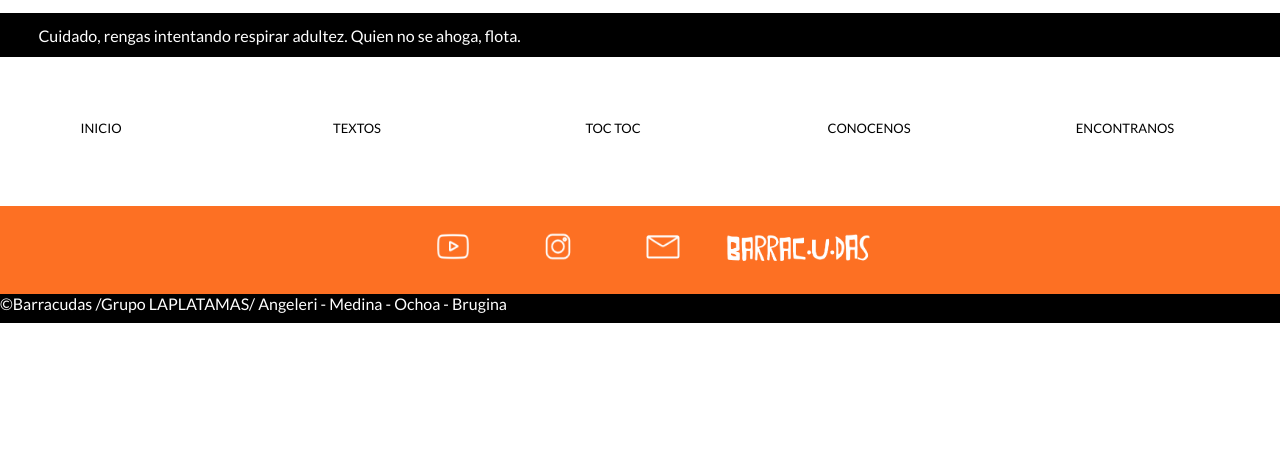
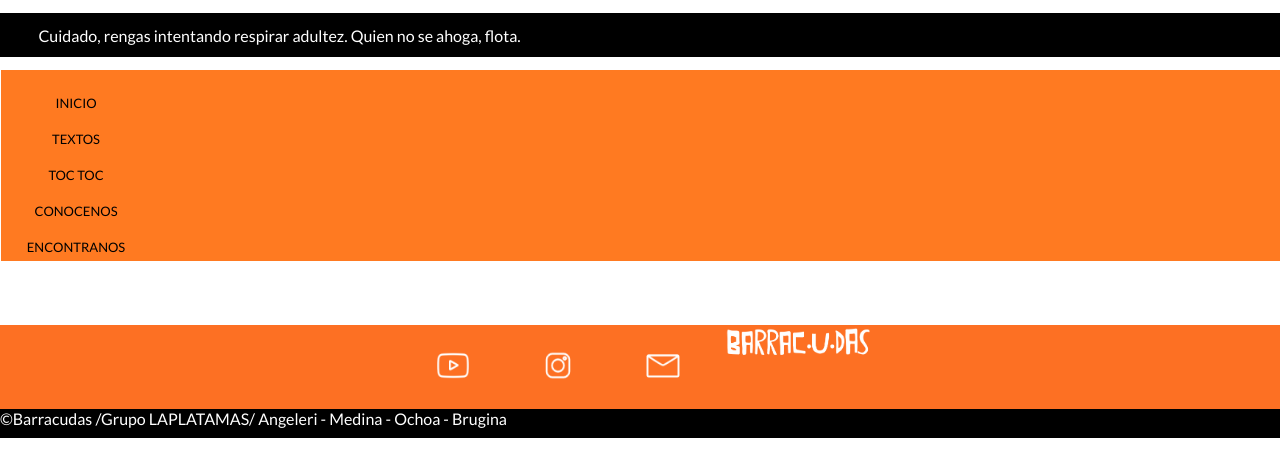
Before and after one commit to GITLETY/laplatamas, a plain HTML site: page pages/Encontranos.html in a window 1280 px wide. Drawn offline with Linux system fonts and the light colour scheme.

Commit message:
AvancesEncontranos

```diff
--- /dev/null
+++ b/css/Encontranos.css
@@ -0,0 +1,14 @@
+* {
+    margin: 0;
+    padding: 0;
+    box-sizing: border-box;
+  }
+
+  .list {
+    background-color: rgb(255, 122, 33);
+  flex-direction: column;
+  justify-content: center;
+  }
+  a {
+      margin: 0;
+  }
--- a/css/cssConocenos.css
+++ b/css/cssConocenos.css
@@ -2,6 +2,15 @@
   margin: 0;
   padding: 0;
   box-sizing: border-box;
+}
+
+.list {
+  background-color: rgb(255, 122, 33);
+flex-direction: column;
+justify-content: center;
+}
+a {
+    margin: 0;
 }
 
 .IMGConocenos {
@@ -37,6 +46,7 @@
   /* border: 4px solid #860516; */
   flex-direction: column;
   text-align: left;
+  color:  rgba(29, 29, 29, 0.507);
 }
 
 .AgradecimientosConocenos {
@@ -66,12 +76,19 @@
 } */
 
 @media screen and (min-width: 1080px) {
+
+.list {
+  background-color: rgb(255, 255, 255);
+flex-direction: row;
+
+}
   body {
     background-color: rgb(255, 255, 255);
   }
   span {
     color: rgb(255, 255, 255);
   }
+
 
   .CajaTextosConocenos {
     display: flex;
@@ -91,4 +108,5 @@
     background-color: rgb(16, 95, 160);
     width: vw;
   }
+
 }
--- a/pages/Encontranos.html
+++ b/pages/Encontranos.html
@@ -7,7 +7,7 @@
     <fontfamily><style> @import url('https://fonts.googleapis.com/css2?family=Lato:ital,wght@0,100;0,300;0,400;0,700;0,900;1,100;1,300;1,400;1,700;1,900&display=swap');
     </style></fontfamily>
     <link rel="stylesheet" href="../cssGeneral.css"> <!-- Esta en todas  -->
-    <link rel="stylesheet" href=""> <!-- Particular de casa hoja de estilo  -->
+    <link rel="stylesheet" href="../css/Encontranos.css"> <!-- Particular de casa hoja de estilo  -->
     <title>Barracudas</title>
 </head>
 
@@ -31,6 +31,7 @@
           </header>
 
     <main>
+
     </main>
 
     <footer>
```
Also changed, not shown: images/BarracudasConocenos.jpg.
